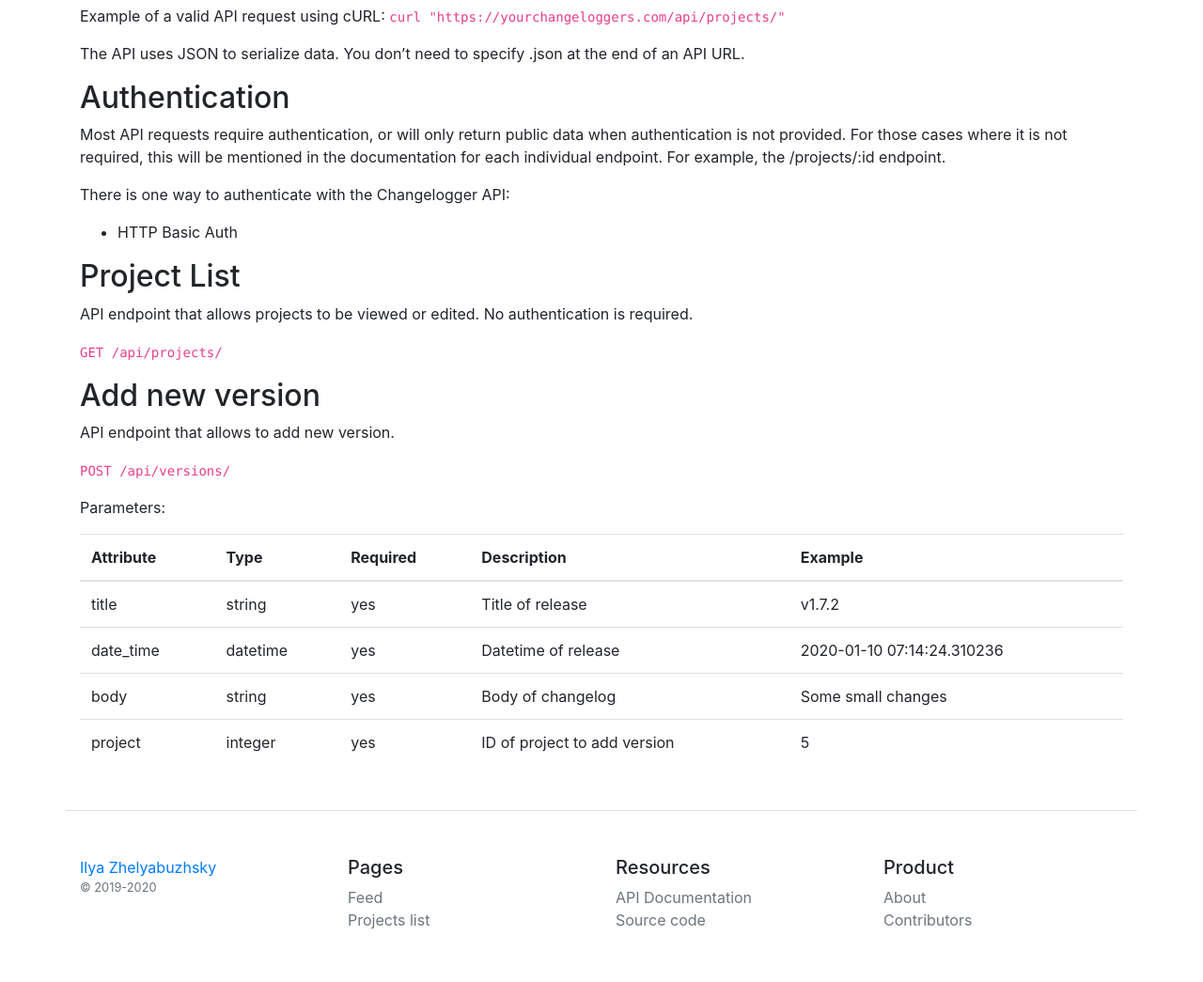
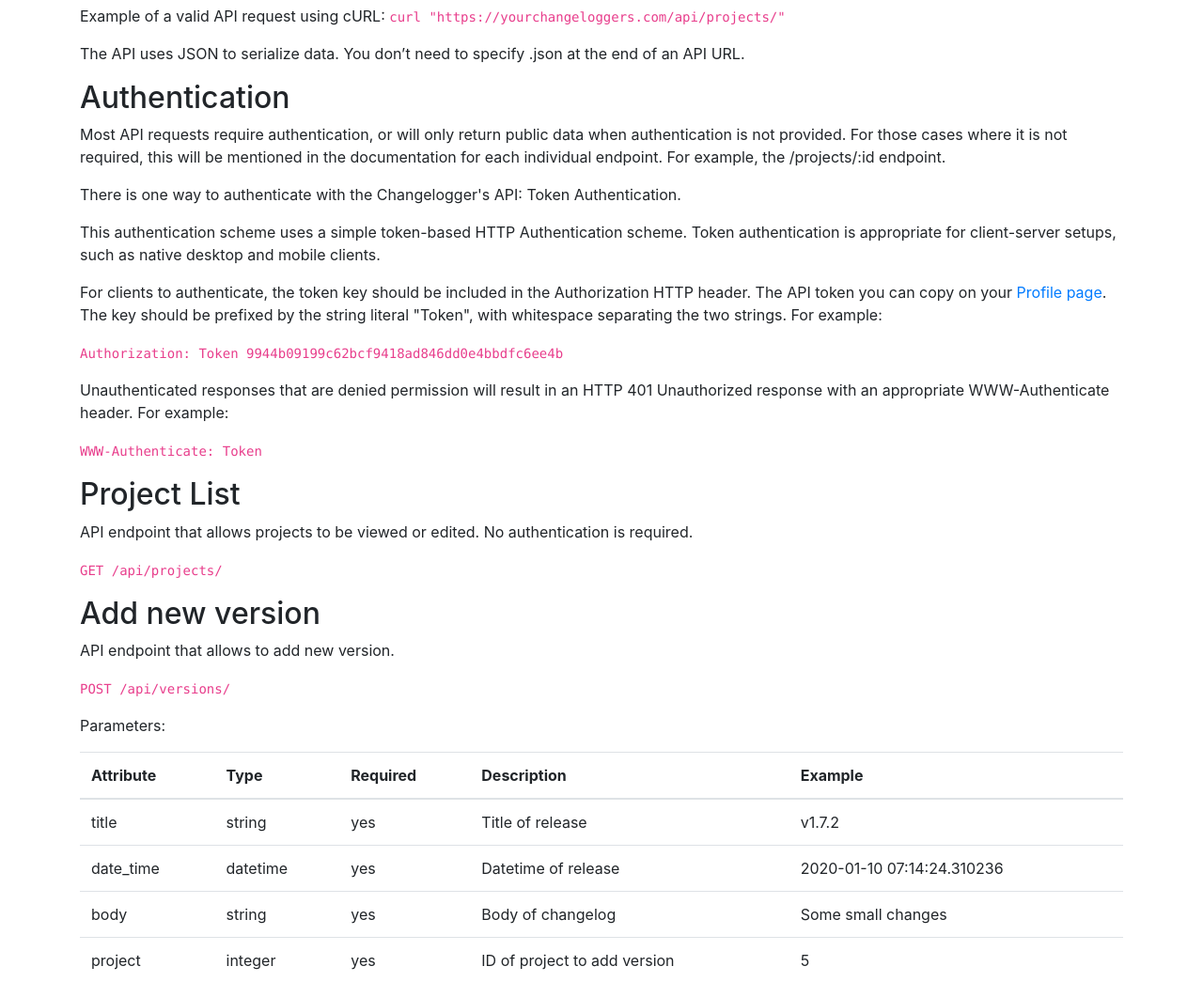
Before and after one commit to zhelyabuzhsky/changelogger, a Django app: page /api/documentation/ in a window 1280 px wide. Shown: the part 312-1357 px from the top of the page at 94% size. Before the commit the page ends 1301 px from the top, so only its background shows below. Run offline with Django 3.2, Linux system fonts and the light colour scheme; the visitor is signed in with stand-in values (Sample User, id 1); some libraries are stand-ins or nearby versions.

Commit message:
Added Token authentication (#69)

```diff
--- a/changelogs/apps.py
+++ b/changelogs/apps.py
@@ -3,3 +3,6 @@ from django.apps import AppConfig
 
 class ChangelogsConfig(AppConfig):
     name = "changelogs"
+
+    def ready(self):
+        import changelogs.signals
--- /dev/null
+++ b/changelogs/signals.py
@@ -0,0 +1,10 @@
+from django.conf import settings
+from django.db.models.signals import post_save
+from django.dispatch import receiver
+from rest_framework.authtoken.models import Token
+
+
+@receiver(post_save, sender=settings.AUTH_USER_MODEL)
+def create_auth_token(sender, instance=None, created=False, **kwargs):
+    if created:
+        Token.objects.create(user=instance)
--- a/changelogs/templates/changelogs/api_documentation.html
+++ b/changelogs/templates/changelogs/api_documentation.html
@@ -23,13 +23,31 @@
             individual endpoint. For example, the /projects/:id endpoint.
         </p>
         <p>
-            There is one way to authenticate with the Changelogger API:
+            There is one way to authenticate with the Changelogger's API: Token Authentication.
         </p>
-        <ul>
-            <li>
-                HTTP Basic Auth
-            </li>
-        </ul>
+        <p>
+            This authentication scheme uses a simple token-based HTTP Authentication scheme. Token authentication is
+            appropriate for client-server setups, such as native desktop and mobile clients.
+        </p>
+        <p>
+            For clients to authenticate, the token key should be included in the Authorization HTTP header. The API
+            token you can copy on your <a href="{% url 'changelogs:profile' %}"> Profile page</a>. The key should be
+            prefixed
+            by the string literal "Token", with whitespace
+            separating the two strings. For example:
+        </p>
+        <p>
+            <code>Authorization: Token 9944b09199c62bcf9418ad846dd0e4bbdfc6ee4b</code>
+        </p>
+        <p>
+            Unauthenticated responses that are denied permission will result in an HTTP 401 Unauthorized response with
+            an appropriate WWW-Authenticate header. For example:
+        </p>
+        <p>
+            <code>
+                WWW-Authenticate: Token
+            </code>
+        </p>
         <h2>Project List</h2>
         <p>
             API endpoint that allows projects to be viewed or edited. No authentication is required.
--- a/changelogs/templates/changelogs/profile.html
+++ b/changelogs/templates/changelogs/profile.html
@@ -12,6 +12,7 @@
             {% if user.email %}
                 <li>e-mail: {{ user.email }}</li>
             {% endif %}
+            <li>API token: {{ user.auth_token }}</li>
         </ul>
     </div>
 {% endblock %}
```
Also changed, not shown: changelogger/settings.py (+7 -1 lines), changelogs/tests.py (+10 -9 lines).
